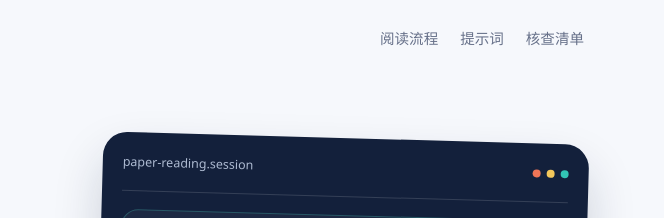
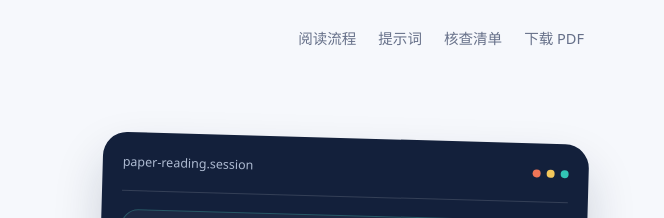
Before and after one commit to yyilai49-droid/ai-psych-paper-reading, a plain HTML site: page dist/index.html in a window 1280 px wide. Shown: the top 218 px of the page, 616-1280 px from the left. Drawn offline with Linux system fonts and the light colour scheme.

Commit message:
Add downloadable PDF guide

```diff
--- a/dist/index.html
+++ b/dist/index.html
@@ -45,7 +45,7 @@
 </head>
 <body>
   <main>
-    <div class="wrap"><nav><div class="brand"><span class="brand-mark">Ψ</span><span>AI × 心理学论文阅读</span></div><div class="navlinks"><a href="#workflow">阅读流程</a><a href="#prompts">提示词</a><a href="#checklist">核查清单</a></div></nav></div>
+    <div class="wrap"><nav><div class="brand"><span class="brand-mark">Ψ</span><span>AI × 心理学论文阅读</span></div><div class="navlinks"><a href="#workflow">阅读流程</a><a href="#prompts">提示词</a><a href="#checklist">核查清单</a><a href="AI辅助阅读心理学论文_陶昱安_BSU心理学院.pdf">下载 PDF</a></div></nav></div>
     <div class="wrap hero"><div><span class="eyebrow">BSU Psychology · Research Literacy</span><h1>让 AI 帮你读懂论文，<em>但不替你下结论。</em></h1><p class="lead">把 AI 放在正确的位置：它负责定位、重组、追问和对照；研究者仍然负责判断设计质量、证据强度与结论边界。</p><div class="hero-note"><strong>适用场景</strong><span>心理学实证研究、综述、元分析与实验报告</span></div></div><aside class="terminal" aria-label="AI 阅读示例"><div class="terminal-top"><span>paper-reading.session</span><span class="dots"><i></i><i></i><i></i></span></div><div class="terminal-card"><span class="terminal-label">STEP 01 · RESEARCH MAP</span><h3>先问：作者想解释什么？</h3><p>提取研究问题、理论模型、变量关系与作者的可证伪预测。<span class="cursor"></span></p></div><div class="terminal-card"><span class="terminal-label">STEP 02 · EVIDENCE CHECK</span><h3>再问：证据真的支持吗？</h3><p>回到方法、统计、效应量与局限性，检查摘要之外的细节。</p></div></aside></div>
 
     <section class="principles"><div class="wrap"><div class="section-kicker">Three working rules</div><h2>AI 的角色是“认知支架”，不是“结论机器”。</h2><p class="section-lead">每次使用 AI 前，先明确你希望得到的是定位、解释、比较，还是批判。不同任务需要不同问题。</p><div class="grid-3"><article class="principle"><div class="num">01 · 证据可追溯</div><h3>每一句摘要都要能回到原文</h3><p>要求 AI 标出页码、段落、表格或图号。找不到出处的概括，不能直接写进汇报或综述。</p></article><article class="principle"><div class="num">02 · 区分事实与推断</div><h3>结果、解释、外推分开写</h3><p>“发现了什么”与“这意味着什么”必须分开。后者通常包含作者或 AI 的推断。</p></article><article class="principle"><div class="num">03 · 保留你的判断</div><h3>先读关键部分，再让 AI 加速</h3><p>摘要、方法、主要结果图表和局限性不可外包。AI 最适合帮助你建立阅读地图。</p></article></div></div></section>
```
Also changed, not shown: docs/index.html (+1 -1 lines), 1 other file.
